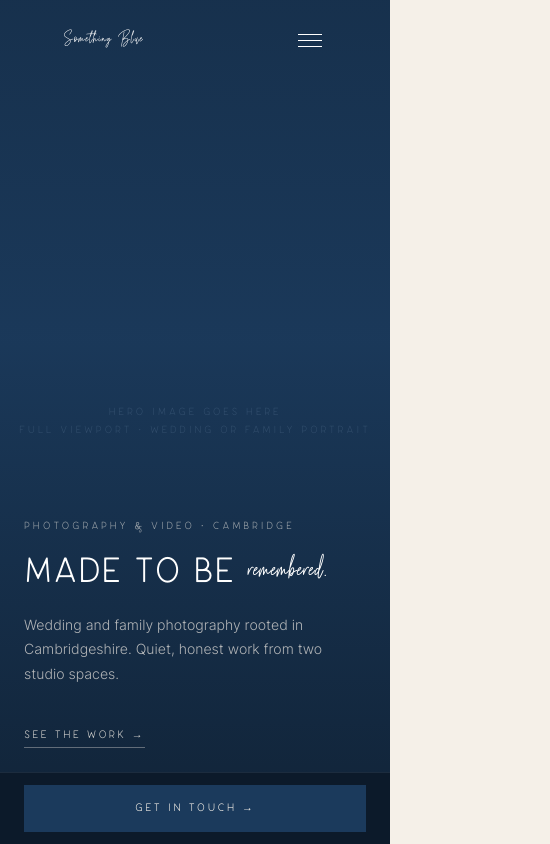
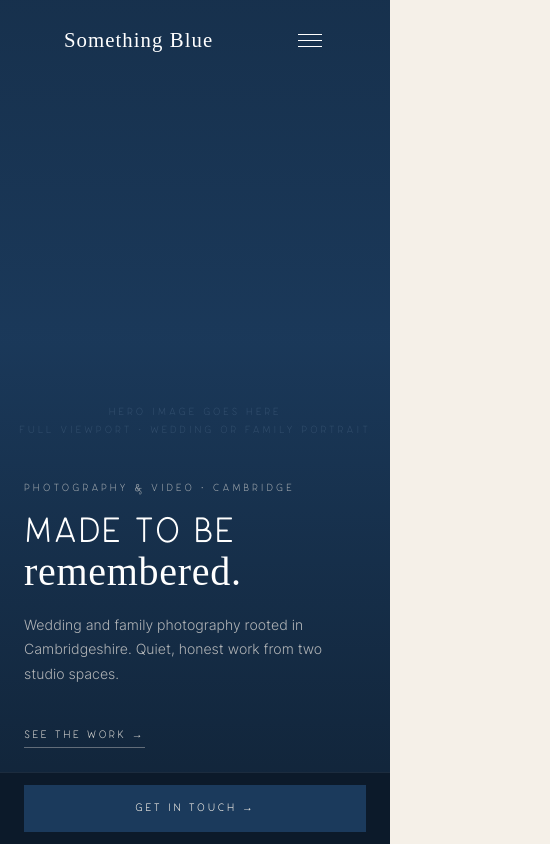
Before and after one commit to pokepricesai/somethingblueproductions, a Next.js app: page / in a window 390 px wide. Shown: the top 844 px of the page, 550 px wide, since content can reach past the window. Built offline with nearby package versions, Linux system fonts and the light colour scheme; a web font is replaced by a local one.

Commit message:
mobile overflow fix and globals cleanup

```diff
--- a/src/app/globals.css
+++ b/src/app/globals.css
@@ -1,15 +1,14 @@
 /* ============================================================
    SOMETHING BLUE PRODUCTIONS — GLOBAL DESIGN SYSTEM
-   something-blue-productions.com
    ============================================================ */
 
 /* ─── FONT DECLARATIONS ─── */
 
 @font-face {
   font-family: 'Stay Humble';
-  src: url('./fonts/StayHumble.woff2') format('woff2'),
-       url('./fonts/StayHumble.woff') format('woff'),
-       url('./fonts/StayHumble.ttf') format('truetype');
+  src: url('./fonts/Stay_Humble.woff2') format('woff2'),
+       url('./fonts/Stay_Humble.woff') format('woff'),
+       url('./fonts/Stay_Humble.ttf') format('truetype');
   font-weight: 400;
   font-style: normal;
   font-display: swap;
@@ -94,27 +93,22 @@
 
 /* ─── DESIGN TOKENS ─── */
 :root {
+  --indigo-dye:      #1B3A5C;
+  --baby-blue:       #A8CAEC;
+  --burnt-sienna:    #C8572A;
+  --midnight-ocean:  #0D1B2A;
+  --dutch-white:     #E8DDB5;
+  --eggshell:        #F5F0E8;
+  --indigo-light:    #2A5280;
+  --indigo-muted:    #3D6080;
+  --baby-blue-dark:  #7AAED8;
+  --sienna-light:    #D4704A;
+  --cream:           #FAF8F2;
+  --stone:           #DDD5C0;
+  --taupe:           #9E9282;
+  --charcoal:        #2C2820;
+  --soft-black:      #1A1410;
 
-  /* BRAND COLOURS */
-  --indigo-dye:      #1B3A5C;   /* Primary — nav, headings, dark CTAs */
-  --baby-blue:       #A8CAEC;   /* Soft accent, highlights, dividers */
-  --burnt-sienna:    #C8572A;   /* Warm accent — use sparingly */
-  --midnight-ocean:  #0D1B2A;   /* Footer, dark sections */
-  --dutch-white:     #E8DDB5;   /* Warm background sections */
-  --eggshell:        #F5F0E8;   /* Page background */
-
-  /* EXTENDED PALETTE — derived from brand */
-  --indigo-light:    #2A5280;   /* Hover state for indigo */
-  --indigo-muted:    #3D6080;   /* Secondary text on dark */
-  --baby-blue-dark:  #7AAED8;   /* Stronger blue accent */
-  --sienna-light:    #D4704A;   /* Hover state for sienna */
-  --cream:           #FAF8F2;   /* Lightest background */
-  --stone:           #DDD5C0;   /* Borders, dividers */
-  --taupe:           #9E9282;   /* Muted text, labels */
-  --charcoal:        #2C2820;   /* Body text */
-  --soft-black:      #1A1410;   /* Deep dark */
-
-  /* SEMANTIC TOKENS */
   --color-bg:            var(--eggshell);
   --color-bg-warm:       var(--dutch-white);
   --color-bg-dark:       var(--midnight-ocean);
@@ -127,79 +121,53 @@
   --color-border:        var(--stone);
   --color-border-dark:   rgba(168, 202, 236, 0.15);
 
-  /* TYPOGRAPHY */
   --font-display:  'Stay Humble', cursive;
   --font-heading:  'Carose', system-ui, sans-serif;
   --font-body:     'Inter', system-ui, sans-serif;
 
-  /* TYPE SCALE */
-  --text-xs:    0.68rem;   /* 10.9px — labels, eyebrows */
-  --text-sm:    0.8rem;    /* 12.8px — captions, small UI */
-  --text-base:  1rem;      /* 16px   — body */
-  --text-lg:    1.15rem;   /* 18.4px — large body */
-  --text-xl:    1.4rem;    /* 22.4px — small headings */
-  --text-2xl:   1.75rem;   /* 28px   — section headings */
-  --text-3xl:   2.25rem;   /* 36px   — page headings */
-  --text-4xl:   3rem;      /* 48px   — hero sub */
-  --text-5xl:   4rem;      /* 64px   — hero */
-  --text-6xl:   5.5rem;    /* 88px   — display */
+  --text-xs:    0.68rem;
+  --text-sm:    0.8rem;
+  --text-base:  1rem;
+  --text-lg:    1.15rem;
+  --text-xl:    1.4rem;
+  --text-2xl:   1.75rem;
+  --text-3xl:   2.25rem;
+  --text-4xl:   3rem;
+  --text-5xl:   4rem;
+  --text-6xl:   5.5rem;
 
-  /* FLUID TYPE — clamp versions for responsive headings */
   --text-hero:        clamp(3rem, 7vw, 5.5rem);
   --text-display:     clamp(2.2rem, 4.5vw, 3.5rem);
   --text-section:     clamp(1.8rem, 3vw, 2.5rem);
   --text-card:        clamp(1.2rem, 2vw, 1.6rem);
 
-  /* SPACING */
-  --space-1:    0.25rem;
-  --space-2:    0.5rem;
-  --space-3:    0.75rem;
-  --space-4:    1rem;
-  --space-5:    1.25rem;
-  --space-6:    1.5rem;
-  --space-8:    2rem;
-  --space-10:   2.5rem;
-  --space-12:   3rem;
-  --space-16:   4rem;
-  --space-20:   5rem;
-  --space-24:   6rem;
-  --space-32:   8rem;
-
-  /* FLUID SPACING */
   --section-pad:   clamp(4rem, 8vw, 7rem);
   --gutter:        clamp(1.5rem, 4vw, 3rem);
   --gutter-sm:     clamp(1rem, 2vw, 1.5rem);
 
-  /* BORDERS & RADIUS */
   --radius-none:   0px;
   --radius-sm:     2px;
   --radius-md:     4px;
   --radius-lg:     8px;
   --radius-full:   9999px;
-  --border-thin:   1px solid var(--color-border);
-  --border-dark:   1px solid var(--color-border-dark);
 
-  /* SHADOWS */
   --shadow-sm:   0 1px 3px rgba(13, 27, 42, 0.08);
   --shadow-md:   0 4px 16px rgba(13, 27, 42, 0.12);
   --shadow-lg:   0 8px 32px rgba(13, 27, 42, 0.16);
   --shadow-xl:   0 16px 64px rgba(13, 27, 42, 0.2);
 
-  /* TRANSITIONS */
   --ease-out:      cubic-bezier(0.25, 0.46, 0.45, 0.94);
   --ease-in-out:   cubic-bezier(0.4, 0, 0.2, 1);
   --duration-fast: 0.2s;
   --duration-base: 0.3s;
   --duration-slow: 0.6s;
 
-  /* LETTER SPACING */
-  --tracking-tight:  -0.01em;
-  --tracking-normal:  0em;
-  --tracking-wide:    0.08em;
-  --tracking-wider:   0.15em;
-  --tracking-widest:  0.22em;
+  --tracking-tight:   -0.01em;
+  --tracking-normal:   0em;
+  --tracking-wide:     0.08em;
+  --tracking-wider:    0.15em;
+  --tracking-widest:   0.22em;
 
-  /* Z-INDEX */
   --z-base:     1;
   --z-raised:   10;
   --z-nav:      100;
@@ -207,7 +175,7 @@
   --z-modal:    300;
 }
 
-/* ─── BASE RESET & DEFAULTS ─── */
+/* ─── BASE RESET ─── */
 
 *, *::before, *::after {
   box-sizing: border-box;
@@ -218,6 +186,8 @@
 html {
   scroll-behavior: smooth;
   -webkit-text-size-adjust: 100%;
+  overflow-x: hidden;
+  max-width: 100%;
 }
 
 body {
@@ -227,9 +197,10 @@ body {
   font-weight: 300;
   font-size: 16px;
   line-height: 1.7;
+  overflow-x: hidden;
+  max-width: 100%;
   -webkit-font-smoothing: antialiased;
   -moz-osx-font-smoothing: grayscale;
-  overflow-x: hidden;
 }
 
 img, video {
@@ -252,20 +223,10 @@ button {
 
 /* ─── TYPOGRAPHY UTILITIES ─── */
 
-.font-display {
-  font-family: var(--font-display);
-  font-weight: 400;
-}
+.font-display  { font-family: var(--font-display); font-weight: 400; }
+.font-heading  { font-family: var(--font-heading); }
+.font-body     { font-family: var(--font-body); }
 
-.font-heading {
-  font-family: var(--font-heading);
-}
-
-.font-body {
-  font-family: var(--font-body);
-}
-
-/* Eyebrow labels — Carose, spaced caps */
 .eyebrow {
   font-family: var(--font-heading);
   font-size: var(--text-xs);
@@ -284,7 +245,6 @@ button {
   color: var(--baby-blue);
 }
 
-/* Display headings — Stay Humble script */
 .heading-display {
   font-family: var(--font-display);
   font-weight: 400;
@@ -292,7 +252,6 @@ button {
   color: var(--color-text);
 }
 
-/* Section headings — Carose */
 .heading-section {
   font-family: var(--font-heading);
   font-weight: 300;
@@ -354,7 +313,7 @@ button {
   padding-right: var(--gutter);
 }
 
-/* ─── BUTTON COMPONENTS ─── */
+/* ─── BUTTONS ─── */
 
 .btn {
   display: inline-flex;
@@ -426,7 +385,6 @@ button {
   transform: translateY(-1px);
 }
 
-/* Text link with animated underline */
 .link-arrow {
   display: inline-flex;
   align-items: center;
@@ -450,12 +408,6 @@ button {
 }
 .link-arrow:hover .link-arrow-line { width: 40px; }
 
-.link-arrow-light {
-  color: var(--eggshell);
-  opacity: 0.75;
-}
-.link-arrow-light:hover { opacity: 1; }
-
 /* ─── SCROLL REVEAL ─── */
 
 .reveal {
@@ -463,12 +415,10 @@ button {
   transform: translateY(22px);
   transition: opacity 0.75s var(--ease-out), transform 0.75s var(--ease-out);
 }
-
 .reveal.visible {
   opacity: 1;
   transform: translateY(0);
 }
-
 .reveal-delay-1 { transition-delay: 0.1s; }
 .reveal-delay-2 { transition-delay: 0.2s; }
 .reveal-delay-3 { transition-delay: 0.3s; }
@@ -490,28 +440,15 @@ button {
 
 /* ─── DIVIDERS ─── */
 
-.divider {
-  width: 40px;
-  height: 1px;
-  background: var(--stone);
-}
-
-.divider-brand {
-  width: 40px;
-  height: 1px;
-  background: var(--baby-blue);
-}
-
-.divider-center {
-  margin-left: auto;
-  margin-right: auto;
-}
+.divider       { width: 40px; height: 1px; background: var(--stone); }
+.divider-brand { width: 40px; height: 1px; background: var(--baby-blue); }
+.divider-center { margin-left: auto; margin-right: auto; }
 
 /* ─── SCROLLBAR ─── */
 
-::-webkit-scrollbar { width: 6px; height: 6px; }
-::-webkit-scrollbar-track { background: var(--eggshell); }
-::-webkit-scrollbar-thumb { background: var(--stone); border-radius: 3px; }
+::-webkit-scrollbar         { width: 6px; height: 6px; }
+::-webkit-scrollbar-track   { background: var(--eggshell); }
+::-webkit-scrollbar-thumb   { background: var(--stone); border-radius: 3px; }
 ::-webkit-scrollbar-thumb:hover { background: var(--taupe); }
 
 /* ─── SELECTION ─── */
```
